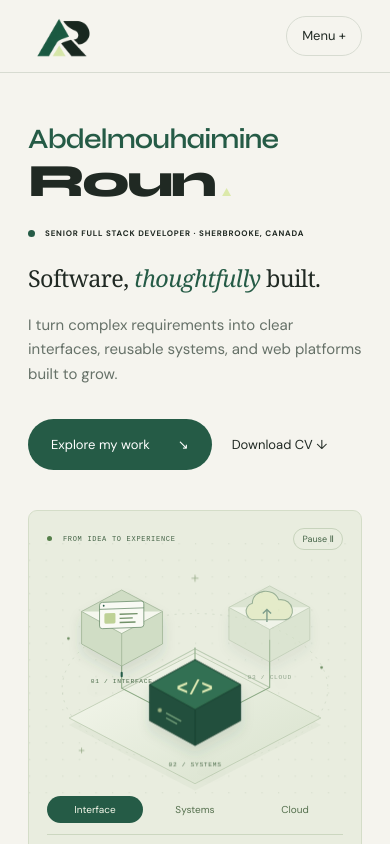
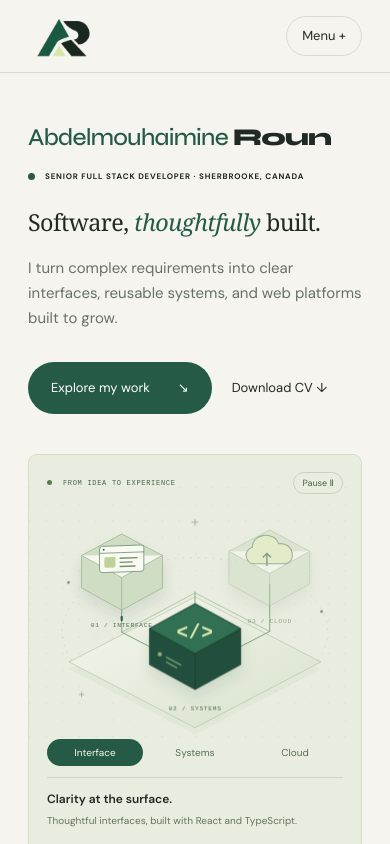
Before and after one commit to abdouroun/Portfolio, a React (Vite) app: page / in a window 390 px wide. Shown: the top 844 px of the page. Built offline with nearby package versions, Linux system fonts and the light colour scheme.

Commit message:
Update Site source

```diff
--- a/src/styles.css
+++ b/src/styles.css
@@ -1610,3 +1610,36 @@ nav {
         letter-spacing: -1px;
     }
 }
+
+/* Direction 06: one compact wordmark, contrasting name weights and brand colors. */
+.hero h1.hero-name {
+    display: flex;
+    align-items: baseline;
+    gap: 0.3em;
+    white-space: nowrap;
+    font-size: clamp(24px, 3.6vw, 46px);
+    font-weight: 500;
+    letter-spacing: -1.25px;
+    line-height: 1.2;
+}
+.hero-name > span {
+    display: inline;
+}
+.hero-name .hero-surname {
+    font-size: 1em;
+    font-weight: 800;
+    letter-spacing: -1.5px;
+}
+.hero-name .hero-surname::after {
+    content: none;
+}
+@media (max-width: 650px) {
+    .hero h1.hero-name {
+        font-size: clamp(18px, 6.2vw, 32px);
+        letter-spacing: -0.8px;
+        gap: 0.2em;
+    }
+    .hero-name .hero-surname {
+        letter-spacing: -1px;
+    }
+}
```
